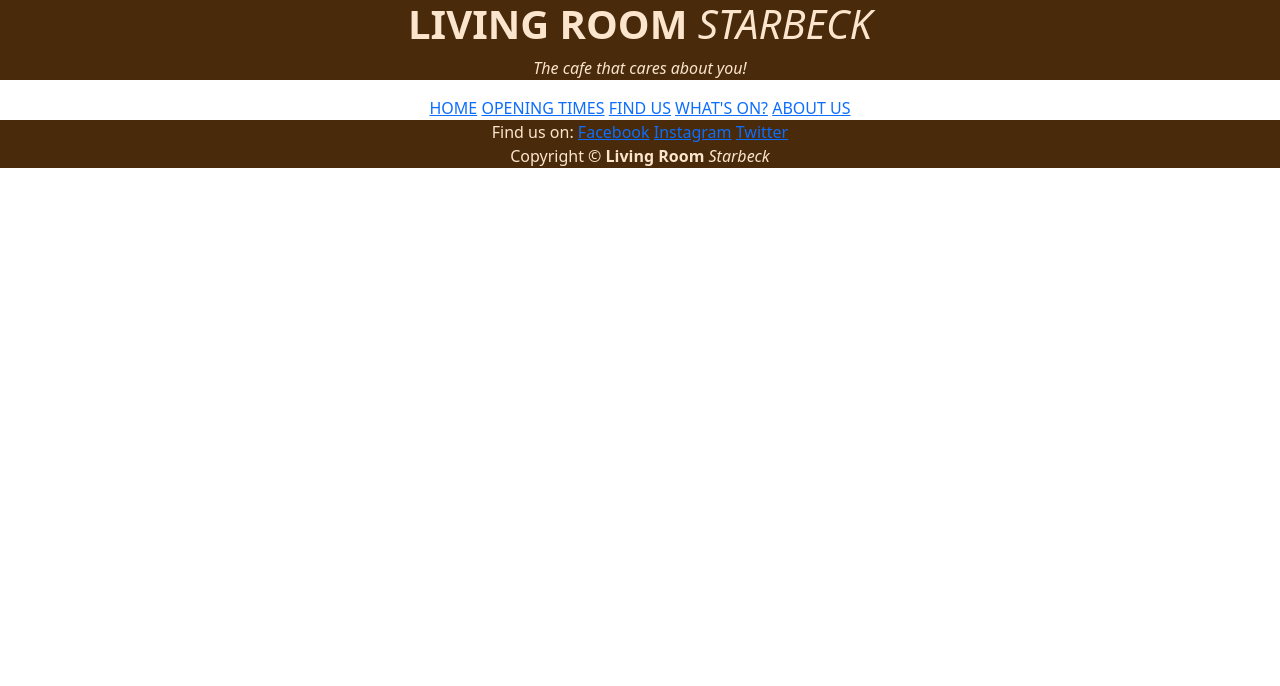
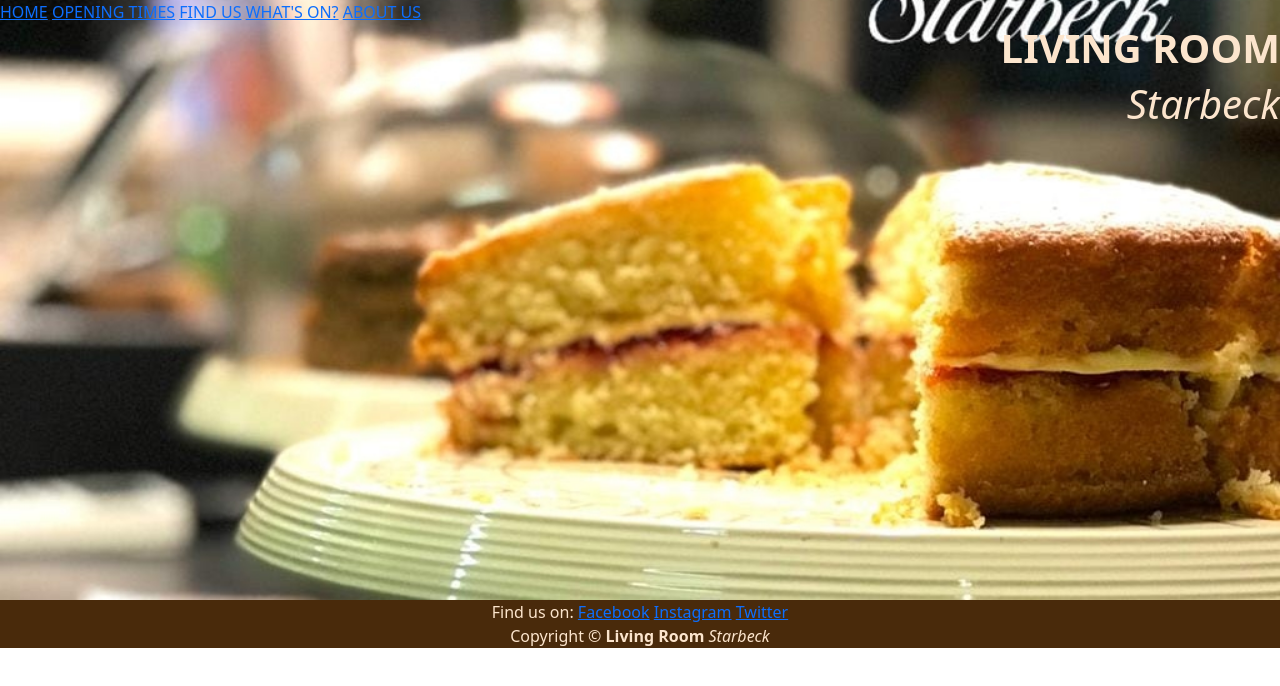
Before and after one commit to Elizabeth-Yorke/Play, a plain HTML site: page index.html in a window 1280 px wide. Drawn offline with nearby package versions, Linux system fonts and the light colour scheme.

Commit message:
Added hero image and merged nav bar into header

```diff
--- a/assets/css/style.css
+++ b/assets/css/style.css
@@ -12,6 +12,22 @@ header {
     color: #fce5cd;
 }
 
+#home {
+    background: url("../images/hero-image.jpg");
+    background-position: center;
+    background-repeat: no-repeat;
+    background-size: cover;
+    min-height: 600px;
+}
+
+.navigation {
+    text-align: left;
+}
+
+.hero-title {
+    text-align: right;
+}
+
 /*------------------ footer ------------------------*/
 footer {
     color: #fce5cd;
--- a/index.html
+++ b/index.html
@@ -24,23 +24,29 @@
   </head>
   <body>
     <header class="text-center bg-color-header" id="home">
-      <div class="vertical-center">
-        <h1 class="text-uppercase">
-          <strong>Living Room</strong> <em>Starbeck</em>
-        </h1>
-        <p><em>The cafe that cares about you!</em></p>
+      <div>
+        <span class="navigation bg-color-nav">
+          <nav class="text-uppercase">
+            <a href="#home" aria-label="Go to the top of the page">Home</a>
+            <a href="#opening-times" aria-label="Go to opening times section"
+              >Opening Times</a
+            >
+            <a href="#find-us" aria-label="Go to find us section">Find Us</a>
+            <a href="whats-on.html" aria-label="Go to events section"
+              >What's On?</a
+            >
+            <a href="about.html" aria-label="Go to about section">About Us</a>
+          </nav>
+        </span>
+        <span class="hero-title">
+          <h1 class="text-uppercase">
+            <strong>Living Room</strong>
+          </h1>
+          <h1><em>Starbeck</em></h1>
+        </span>
       </div>
     </header>
 
-    <nav class="navigation bg-color-nav text-center text-uppercase">
-      <a href="#home" aria-label="Go to the top of the page">Home</a>
-      <a href="#opening-times" aria-label="Go to opening times section"
-        >Opening Times</a
-      >
-      <a href="#find-us" aria-label="Go to find us section">Find Us</a>
-      <a href="whats-on.html" aria-label="Go to events section">What's On?</a>
-      <a href="about.html" aria-label="Go to about section">About Us</a>
-    </nav>
     <section></section>
     <footer class="container-fluid text-center bg-color-footer">
       <span>Find us on:</span>
```
Also changed, not shown: assets/images/hero-image.jpg (added).
